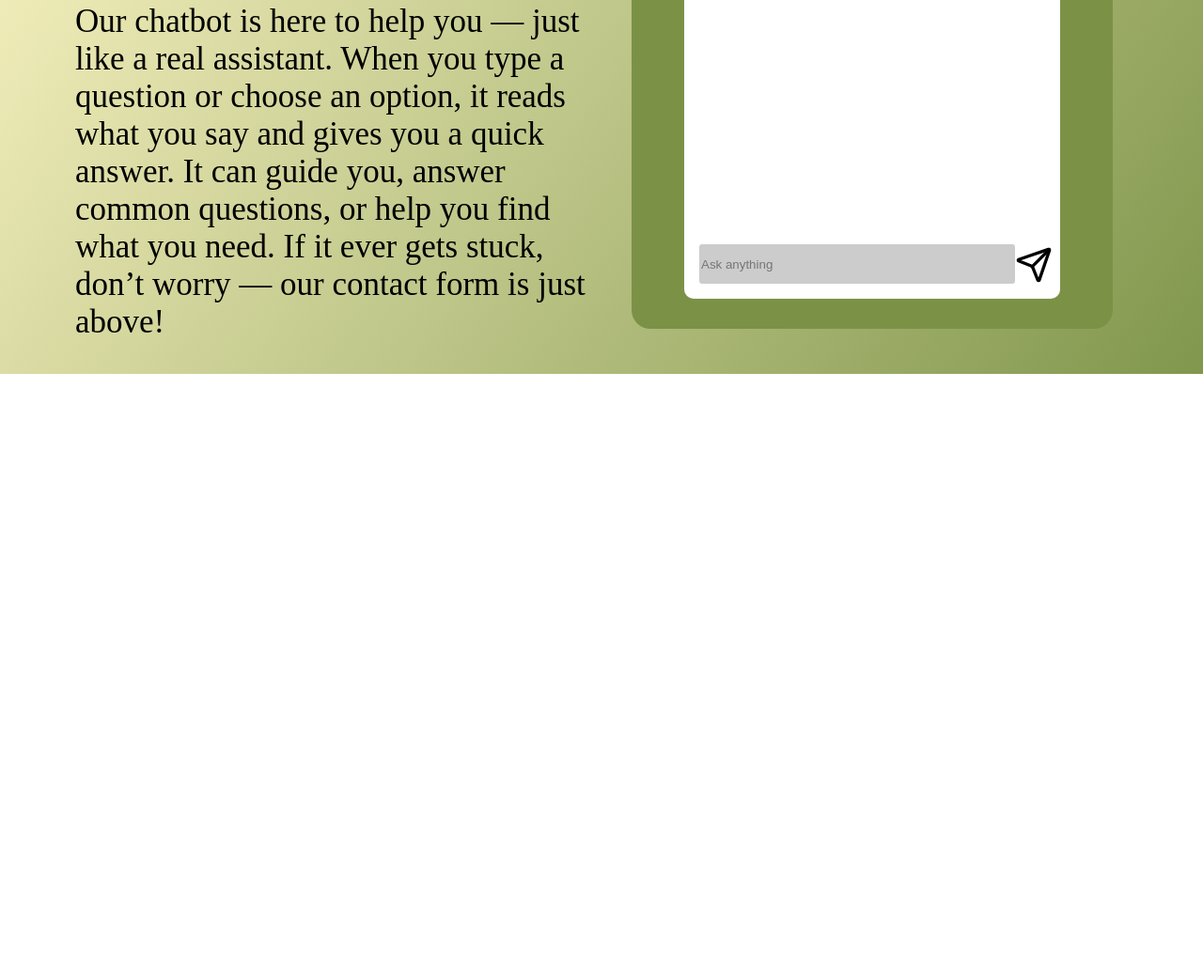
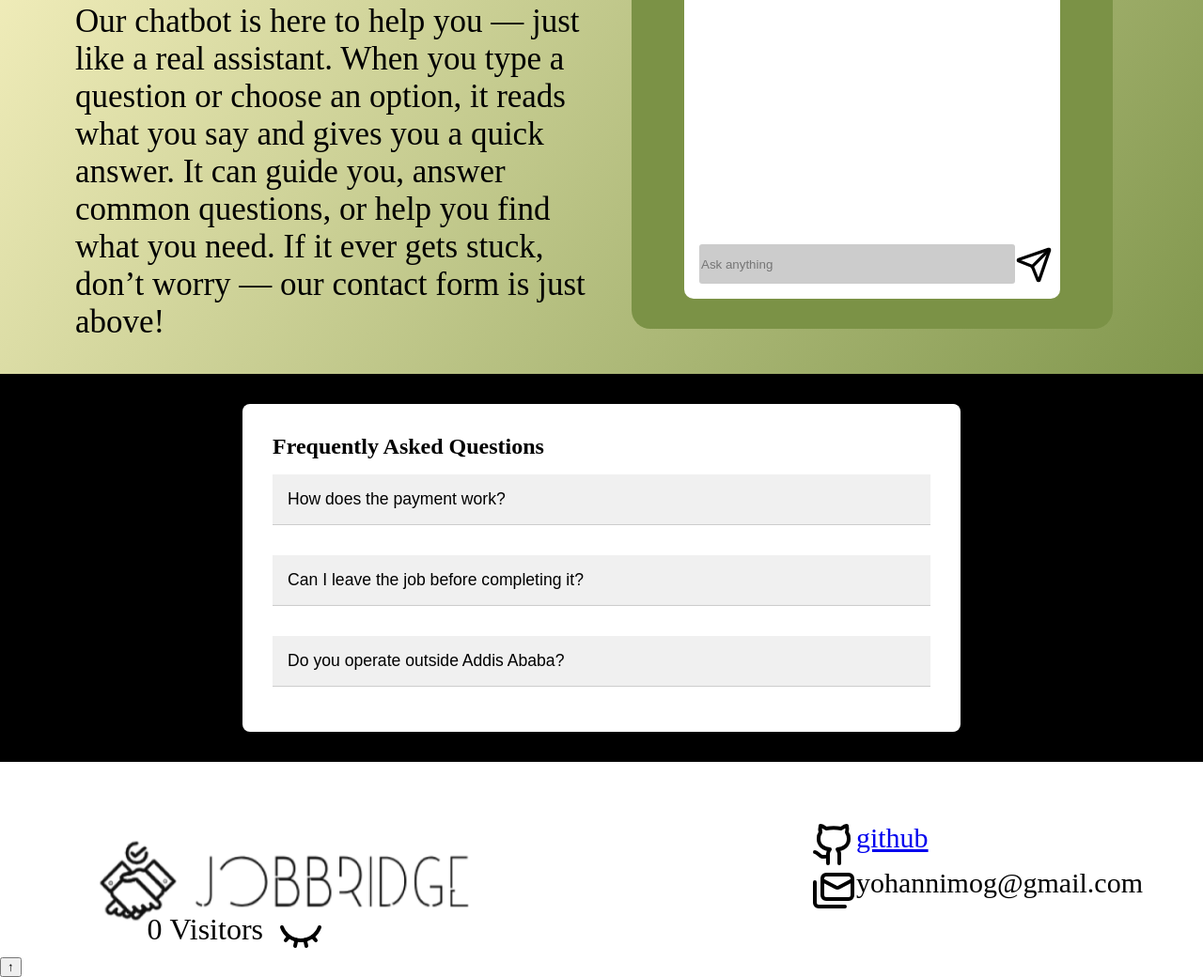
Before and after one commit to YohannaM98/Start-Up, a plain HTML site: page index.html in a window 1280 px wide. Shown: the part 5886-6926 px from the top of the page at 94% size. Before the commit the page ends 6284 px from the top, so only its background shows below. Drawn offline with Linux system fonts and the light colour scheme.

Commit message:
FInished FAQ and footer

```diff
--- a/index.html
+++ b/index.html
@@ -194,7 +194,48 @@
             </div>
         </div>
     </div>
-
+    <div class="FAQ-wrapper">
+        <div class="FAQ">
+            <h2>Frequently Asked Questions</h2>
+            <div class="faq-item">
+                <button class="faq-question">How does the payment work?</button>
+                <div class="faq-answer">
+                <p>We charge a 10% commission and transfer the remaining amount to the bank account linked to your profile.</p>
+                </div>
+            </div>
+            <div class="faq-item">
+                <button class="faq-question">Can I leave the job before completing it?</button>
+                <div class="faq-answer">
+                <p>Unfortunately, no. Our policy requires you to complete any contract you've agreed to before leaving the position.</p>
+                </div>
+            </div>
+            <div class="faq-item">
+                <button class="faq-question">Do you operate outside Addis Ababa?</button>
+                <div class="faq-answer">
+                <p>Currently, we only operate within Addis Ababa. However, we plan to expand our services to Adama, Hawassa, and Mekelle within the next year.</p>
+                </div>
+            </div>
+        </div>
+    </div>
+  <footer>
+        <div class="left">
+            <img src="Assets/Logo(white).png">
+            <div class="visitor-counter">
+            <span id="visit-count">0</span><p>Visitors</p><img src="Assets/eye-closed.svg">
+            </div>
+        </div>
+        <div class="right">
+            <div class="link">
+                <img src="Assets/github.svg">
+                <p><a href="https://github.com/YohannaM98">github</a></p>
+            </div>
+            <div class="link">
+                <img src="Assets/mails.svg">
+                <p>yohannimog@gmail.com</p>
+            </div>
+        </div>
+    </footer>
+    <button id="backToTop" title="Go to top">↑</button>
 <script src="script.js"></script>
 </body>
 </html>
--- a/script.js
+++ b/script.js
@@ -12,3 +12,28 @@ document.addEventListener("DOMContentLoaded", function () {
     });
   });
 });
+const questions = document.querySelectorAll('.faq-question');
+
+questions.forEach((btn) => {
+  btn.addEventListener('click', () => {
+    const answer = btn.nextElementSibling;
+
+    // Collapse all others
+    document.querySelectorAll('.faq-answer').forEach((el) => {
+      if (el !== answer) el.classList.remove('open');
+    });
+
+    // Toggle current one
+    answer.classList.toggle('open');
+  });
+});
+<script>
+  // Show button when page is scrolled down 100px
+  window.onscroll = function() {
+    const btn = document.getElementById("backToTop");
+    if (document.body.scrollTop > 100 || document.documentElement.scrollTop > 100) {
+      btn.style.display = "block";
+    } else {
+      btn.style.display = "none";
+    }
+  };
--- a/style.css
+++ b/style.css
@@ -510,3 +510,104 @@ nav{
     bottom: 0;
     margin:1rem;
 }
+footer{
+    display: flex;
+    justify-content: space-between;
+    margin: 4rem;
+    max-width: 100%;
+    height: 5rem;
+    align-items:c ;
+}
+.right{
+    display: flex;
+    flex-direction: column;
+}
+.link{
+    display: flex;
+}
+.right img{
+    height:3rem;
+}
+.right p{
+    font-size: 30px;
+}
+.left{
+    display: flex;
+    flex-direction: column;
+    width: 50%;
+    gap:0;
+    position: relative;
+}
+.left img{
+    width:30rem;
+    height: 20rem;
+    margin: 0;
+
+}
+.visitor-counter{
+    display: flex;
+    position: absolute;
+    top: 120%;
+    right: 50%;
+    gap: 0.5rem;
+}
+.visitor-counter span{
+    font-size: 32px;
+}
+.visitor-counter p{
+    font-size: 32px;
+}
+.visitor-counter img{
+    width:4rem;
+    height: 3rem;
+    margin: 0;
+}
+.FAQ-wrapper{
+    background-color: black;
+    margin: 0;
+    display: flex;
+}
+.FAQ {
+  max-width: 700px;
+  margin: 2rem auto;
+  background: white;
+  padding: 2rem;
+  border-radius: 8px;
+  box-shadow: 0 0 10px rgba(0, 0, 0, 0.1);
+  display: flex;
+  flex-direction: column;
+  gap: 1rem;;
+}
+
+.faq-item {
+  border-bottom: 1px solid #ccc;
+  margin-bottom: 1rem;
+}
+
+.faq-question {
+  width: 100%;
+  text-align: left;
+  background: #f0f0f0;
+  border: none;
+  padding: 1rem;
+  font-size: 1.1rem;
+  cursor: pointer;
+  transition: background 0.3s;
+}
+
+.faq-question:hover {
+  background: #e0e0e0;
+}
+
+.faq-answer {
+  max-height: 0;
+  overflow: hidden;
+  transition: max-height 0.4s ease;
+  background: #fff;
+  padding: 0 1rem;
+}
+
+.faq-answer.open {
+  padding: 1rem;
+  max-height: 300px; /* Adjust depending on content */
+}
```
